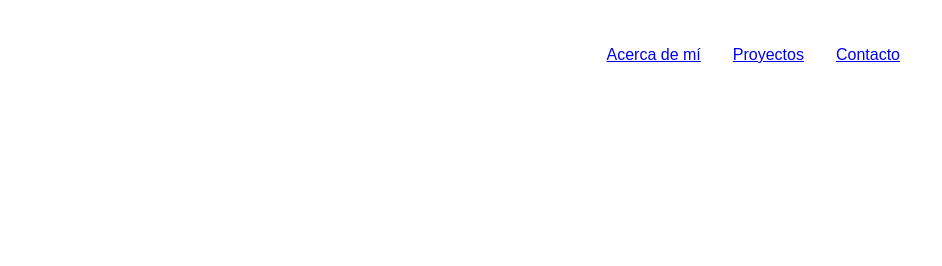
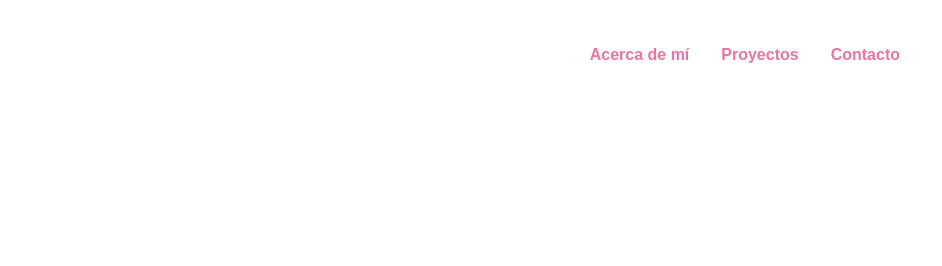
Before and after one commit to Adriivette92/adrivette, a plain HTML site: page index.html in a window 1280 px wide. Shown: the top 266 px of the page, 224-1166 px from the left. Drawn offline with Linux system fonts and the light colour scheme.

Commit message:
Cambio de estilos en nav

```diff
--- a/Assets/CSS/main.css
+++ b/Assets/CSS/main.css
@@ -4,6 +4,18 @@
 }
 body {
     margin: 0;
+}
+li, a, button {
+    font-size: 16px;
+    font-weight: bold;
+    color: #e975a2;
+    text-decoration:none;
+}
+a:hover {
+    color: #ffacc9;
+    text-decoration: none;
+    border-bottom: 0.1em dashed #ffacc9;
+    padding-bottom: .1em;
 }
 /* Header */
 header {
```
